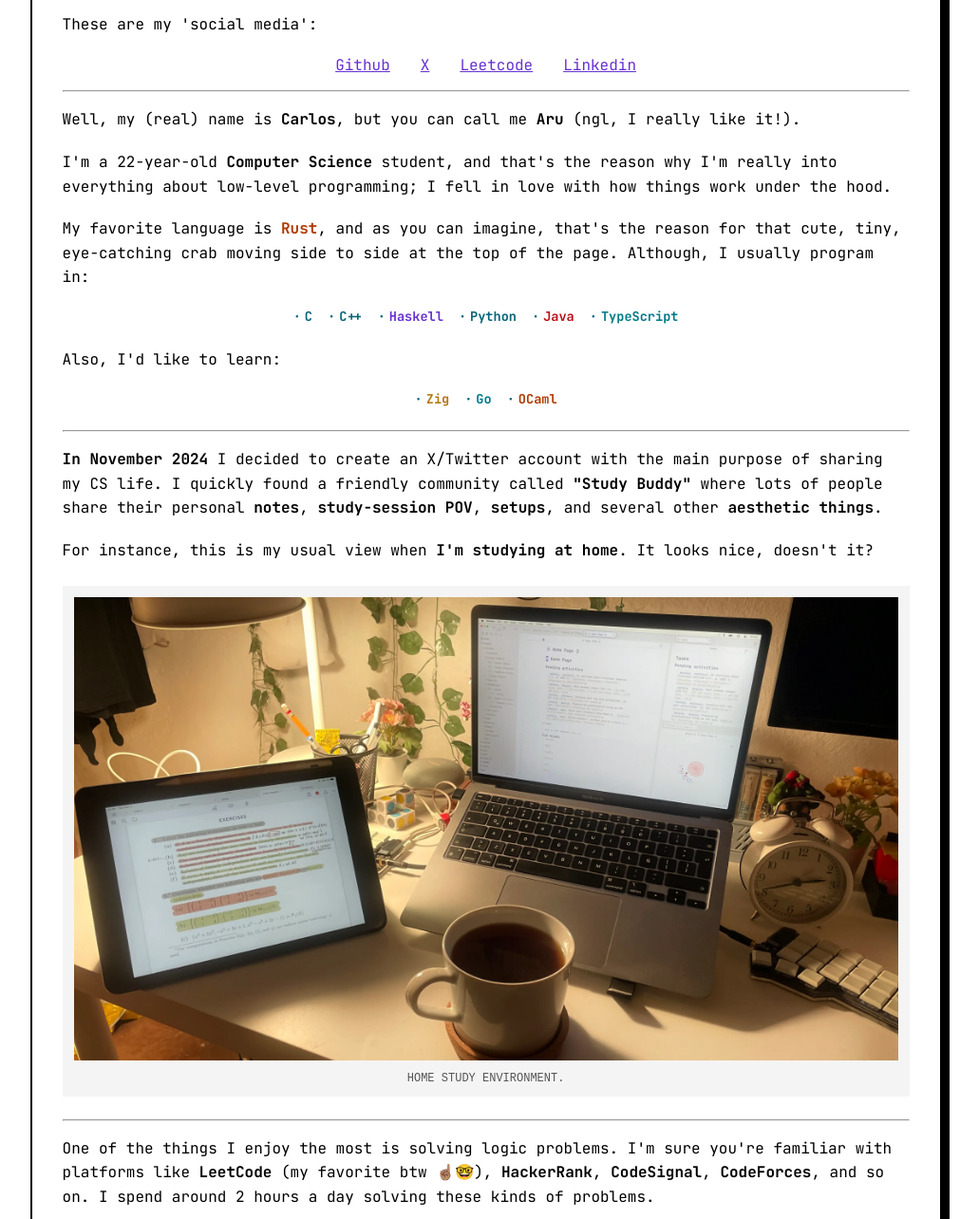
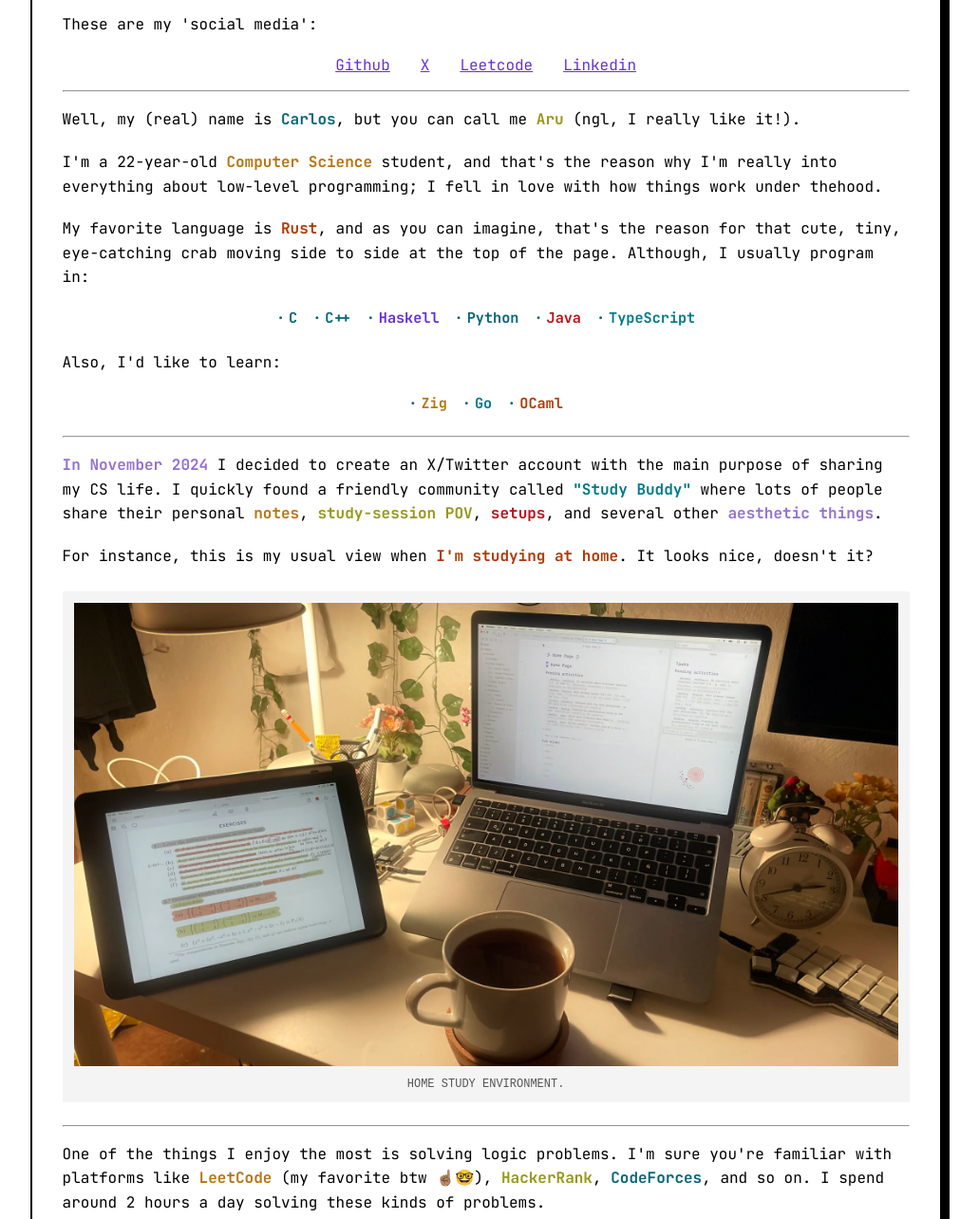
Before and after one commit to aruzdh/personal-website, an Astro site: page /about in a window 1280 px wide. Shown: the part 260-1544 px from the top of the page at 95% size, without its empty margins (138-1169 px from the left). Built offline with nearby package versions, Linux system fonts and the light colour scheme; Astro itself is replaced by a stand-in of ours.

Commit message:
feat: update About page

```diff
--- a/src/pages/about.astro
+++ b/src/pages/about.astro
@@ -24,27 +24,25 @@ const futureLanguages = Object.values(TECH_STACK.FUTURE);
 
       <section class="bio">
         <p>
-          Well, my (real) name is <strong>Carlos</strong>,
-          but you can call me <strong>Aru</strong> (ngl, I really like it!).
+          Well, my (real) name is <strong data-bio="real-name">Carlos</strong>, but you can call
+          me <strong data-bio="nickname">Aru</strong> (ngl, I really like it!).
         </p>
 
         <p>
-          I'm a 22-year-old <strong>Computer Science</strong> student, and
-          that's the reason why I'm really into everything about
-          low-level programming; I fell in love with how things work under the
-          hood.
+          I'm a 22-year-old <strong data-bio="cs">Computer Science</strong> student, and that's the
+          reason why I'm really into everything about low-level programming; I fell in love with
+          how things work under thehood.
         </p>
 
         <p>
-          My favorite language is <strong data-lang="Rust">Rust</strong>, and as
-          you can imagine, that's the reason for that cute, tiny, eye-catching
-          crab moving side to side at the top of the page. Although, I usually
-          program in:
+          My favorite language is <strong data-lang="Rust">Rust</strong>, and as you can imagine,
+          that's the reason for that cute, tiny, eye-catching crab moving side to side at the top
+          of the page. Although, I usually program in:
         </p>
 
         <div class="lang-row">
           {currentLanguages.map((lang) => (
-          <span class="lang-text" data-lang={lang}>{lang}</span>
+          <strong class="lang-text" data-lang={lang}>{lang}</strong>
           ))}
         </div>
 
@@ -52,7 +50,7 @@ const futureLanguages = Object.values(TECH_STACK.FUTURE);
 
         <div class="lang-row">
           {futureLanguages.map((lang) => (
-          <span class="lang-text" data-lang={lang}>{lang}</span>
+          <strong class="lang-text" data-lang={lang}>{lang}</strong>
           ))}
         </div>
       </section>
@@ -61,18 +59,18 @@ const futureLanguages = Object.values(TECH_STACK.FUTURE);
 
       <section class="activity-log">
         <p>
-          <strong>In November 2024</strong> I decided to create an
-          X/Twitter account with the main purpose of sharing my CS life.
-          I quickly found a friendly community called
-          <strong>"Study Buddy"</strong> where lots of people
-          share their personal <strong>notes</strong>,
-          <strong>study-session POV</strong>,
-          <strong>setups</strong>, and several other
-          <strong>aesthetic things</strong>.
+          <strong data-log="date">In November 2024</strong> I decided to create an X/Twitter
+          account with the main purpose of sharing my CS life. I quickly found a friendly community
+          called <strong data-log="study-bud">"Study Buddy"</strong> where lots of people share
+          their personal <strong data-log="notes">notes</strong>,
+          <strong data-log="POV">study-session POV</strong>,
+          <strong data-log="setups">setups</strong>, and several other
+          <strong data-log="aesthetic-things">aesthetic things</strong>.
         </p>
 
         <p>
-          For instance, this is my usual view when <strong>I'm studying at home</strong>. It looks nice, doesn't it?
+          For instance, this is my usual view when
+          <strong data-log="home">I'm studying at home</strong>. It looks nice, doesn't it?
         </p>
 
         <figure class="display-box">
@@ -85,13 +83,11 @@ const futureLanguages = Object.values(TECH_STACK.FUTURE);
 
       <section class="activity-log">
         <p class="logical-problems">
-          One of the things I enjoy the most is solving logic problems. I'm
-          sure you're familiar with platforms like{" "}
-          <strong data-site="LeetCode">LeetCode</strong> (my favorite btw ☝🏽🤓),{" "}
-          <strong>HackerRank</strong>,
-          <strong>CodeSignal</strong>,
-          <strong>CodeForces</strong>, and so on. I spend
-          around 2 hours a day solving these kinds of problems.
+          One of the things I enjoy the most is solving logic problems. I'm sure you're familiar
+          with platforms like{" "} <strong data-site="LeetCode">LeetCode</strong> (my favorite btw
+        ☝🏽🤓),{" "} <strong data-site="HackerRank">HackerRank</strong>,
+          <strong data-site="CodeForces">CodeForces</strong>, and so on. I spend around 2 hours a
+          day solving these kinds of problems.
         </p>
 
         <p>If you want to check out my profile, here's my LeetCode:</p>
@@ -110,9 +106,9 @@ const futureLanguages = Object.values(TECH_STACK.FUTURE);
 
       <section class="activity-log">
         <p>
-          Yup, I've talked about my current studies, my favorite languages,
-          and my obsession with LeetCode, but what do I do when I'm not
-          programming? Do I play LoL like an average CS or SWE?
+          Yup, I've talked about my current studies, my favorite languages, and my obsession with
+          LeetCode, but what do I do when I'm not programming? Do I play LoL like an average CS or
+          SWE?
         </p>
       </section>
 
@@ -120,24 +116,21 @@ const futureLanguages = Object.values(TECH_STACK.FUTURE);
 
       <section class="activity-log">
         <p>
-          I love <strong>gardening</strong>. For a
-          few months now, I've been growing various veggies in my garden. My
-          dad grew up in a rural area, so he knows a lot about this wonderful
-          world.
+          I love <strong data-log="gardening">gardening</strong>. For a few months now, I've been growing various
+          veggies in my garden. My dad grew up in a rural area, so he knows a lot about this
+          wonderful world.
         </p>
 
         <p>
-          Actually ☝🏽🤓, that's the reason I developed a garden organizer,
-          which you can (actually, it's gone, but you can take a look
-          at my other projects lol) view in the{" "}
+          Actually ☝🏽🤓, that's the reason I developed a garden organizer, which you can (actually,
+          it's gone, but you can take a look at my other projects lol) view in the{" "}
           <a href="/projects">{SECTIONS.PROJECTS}</a> tab.
         </p>
 
         <p class="gardening-text">
-          At the moment, I'm growing coriander, tomato, round zucchini, corn,
-          carrot, and a couple more veggies.
-          In the <a href="/life">{SECTIONS.LIFE}</a> tab, you'll find some
-          photos I've taken so far.
+          At the moment, I'm growing coriander, tomato, round zucchini, corn, carrot, and a couple
+          more veggies. In the <a href="/life">{SECTIONS.LIFE}</a> tab, you'll find some photos
+          I've taken so far.
         </p>
 
         <figure class="display-box garden-box">
@@ -149,38 +142,43 @@ const futureLanguages = Object.values(TECH_STACK.FUTURE);
 </MainLayout>
 
 <style>
-  strong {
-    font-weight: bold;
-    color: var(--fg);
-  }
-
-  strong[data-lang="Rust"], span[data-lang="OCaml"] {
+  strong[data-lang="Rust"], strong[data-lang="OCaml"], strong[data-log="home"] {
     color: var(--orange);
   }
 
-  span[data-lang="C++"], span[data-lang="Python"], span[data-lang="C"] {
+  strong[data-lang="C++"], strong[data-lang="Python"], strong[data-lang="C"],
+  strong[data-bio="real-name"], strong[data-site="CodeForces"] {
     color: var(--blue);
   }
 
-  span[data-lang="Haskell"] {
+  strong[data-lang="Haskell"] {
     color: var(--purple0)
   }
 
-  span[data-lang="Java"] {
+  strong[data-log="date"], strong[data-log="aesthetic-things"] {
+    color: var(--purple1)
+  }
+
+  strong[data-lang="Java"], strong[data-log=setups] {
     color: var(--red)
   }
 
-  span[data-lang="TypeScript"], span[data-lang="Go"] {
+  strong[data-lang="TypeScript"], strong[data-lang="Go"], strong[data-log="study-bud"] {
     color: var(--cyan)
   }
 
-  span[data-lang="Zig"] {
+  strong[data-lang="Zig"], strong[data-bio="cs"], strong[data-log="notes"],
+  strong[data-site="LeetCode"] {
     color: var(--yellow)
   }
 
+  strong[data-bio="nickname"], strong[data-log="POV"], strong[data-site="HackerRank"],
+  strong[data-log="gardening"] {
+    color: var(--green);
+  }
+
   .lang-row {
-    font-family: var(--font-mono, 'JetBrains Mono', monospace);
-    font-size: 0.85rem;
+    font-size: 0.95rem;
     margin: 1rem 0 1.5rem;
     display: flex;
     flex-wrap: wrap;
@@ -191,7 +189,6 @@ const futureLanguages = Object.values(TECH_STACK.FUTURE);
 
   .lang-text {
     color: var(--fg-light);
-    font-weight: bold;
     display: inline-flex;
     align-items: center;
   }
```
